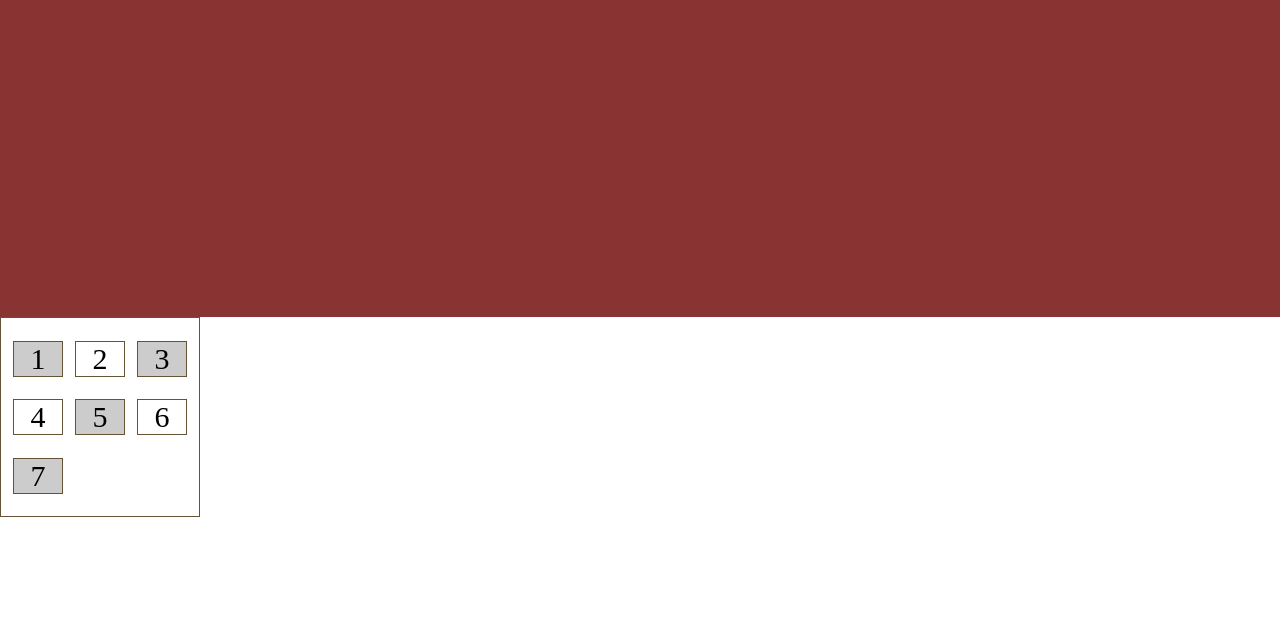
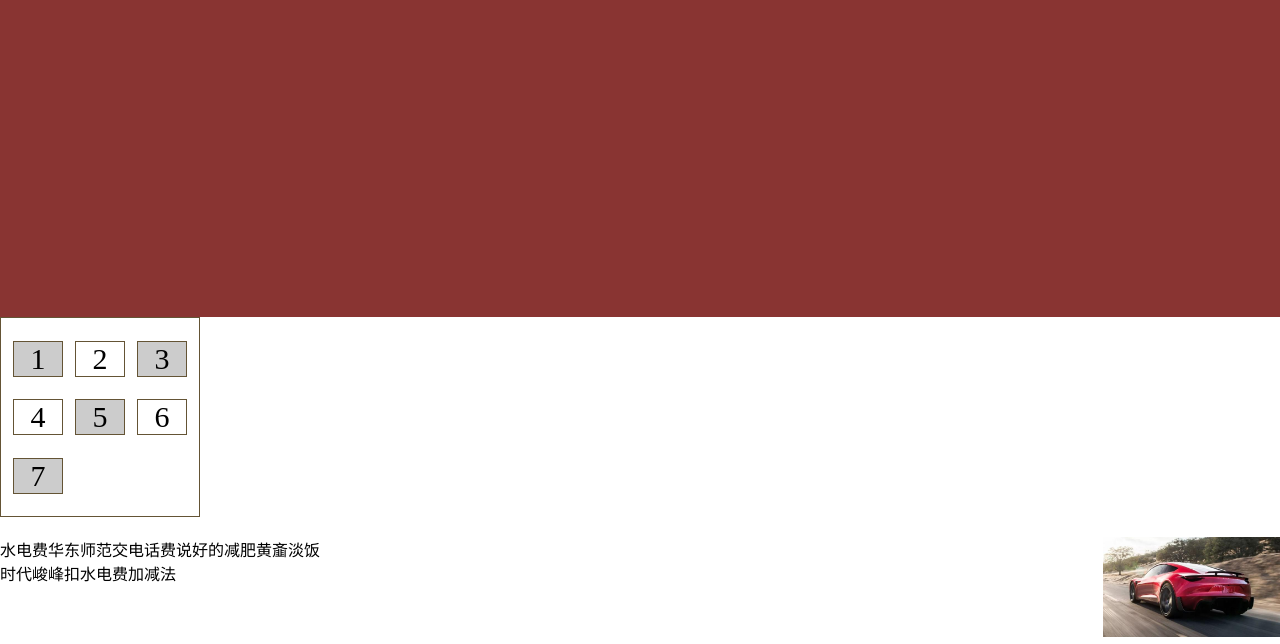
Before and after one commit to fiveLucky/js-training, a website: page Html&Css/layout.html in a window 1280 px wide. Shown: the part 483-1127 px from the top of the page. Before the commit the page ends 1000 px from the top, so only its background shows below. Drawn offline with Linux system fonts and the light colour scheme.

Commit message:
feat：update

```diff
--- a/Html&Css/layout.html
+++ b/Html&Css/layout.html
@@ -98,6 +98,19 @@
       .grid-item:nth-child(odd) {
         background: #ccc;
       }
+      .row {
+        height: 100px;
+        margin-top: 20px;
+        display: flex;
+        /* align-items: center; */
+      }
+      .left-block {
+        font-size: 16px;
+        flex: 1;
+      }
+      .right-block > img {
+        height: 100px;
+      }
     </style>
   </head>
   <body>
@@ -139,5 +152,14 @@
       <div class="grid-item">6</div>
       <div class="grid-item">7</div>
     </div>
+    <div class="row">
+      <div class="left-block">
+        <div class="title">水电费华东师范交电话费说好的减肥黄齑淡饭</div>
+        <div class="desc">时代峻峰扣水电费加减法</div>
+      </div>
+      <div class="right-block">
+        <img src="../asset/img/car.jpeg" alt="" srcset="" />
+      </div>
+    </div>
   </body>
 </html>
```
Also changed, not shown: .eslintrc.js.
